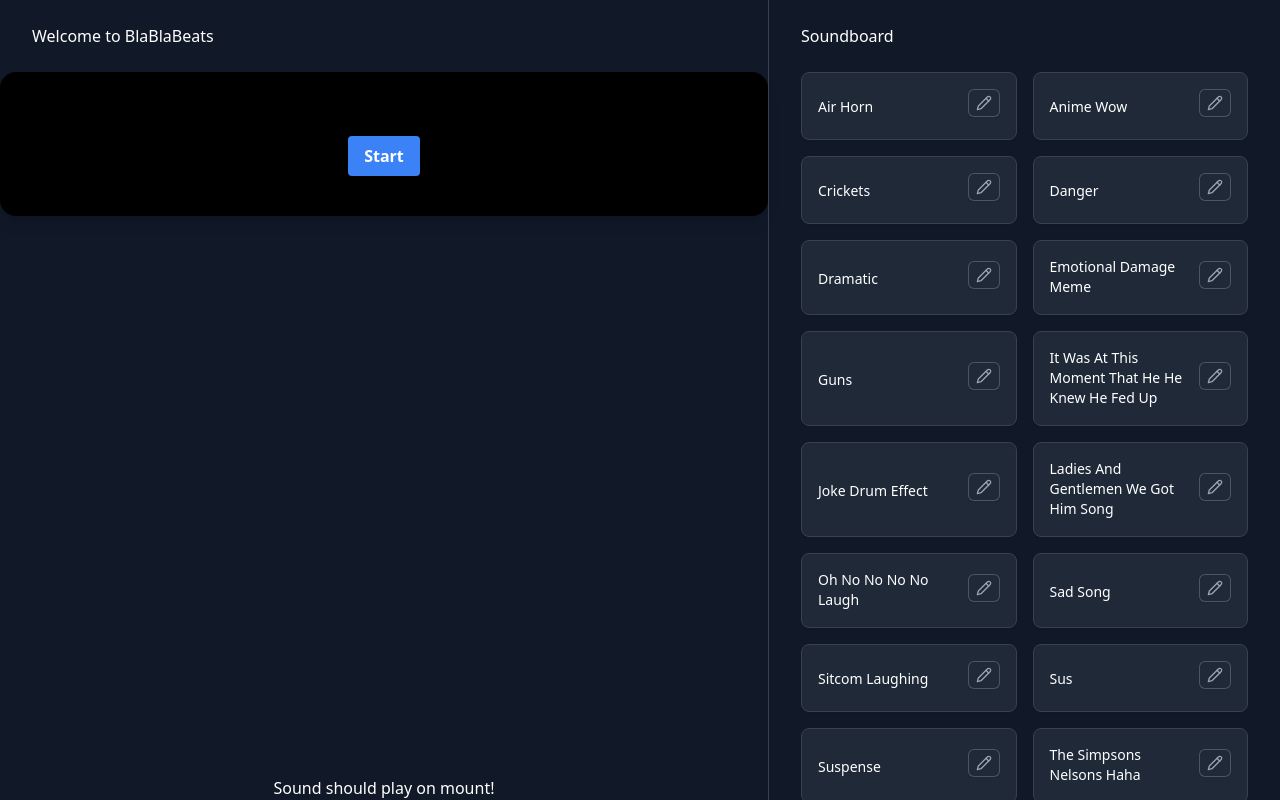
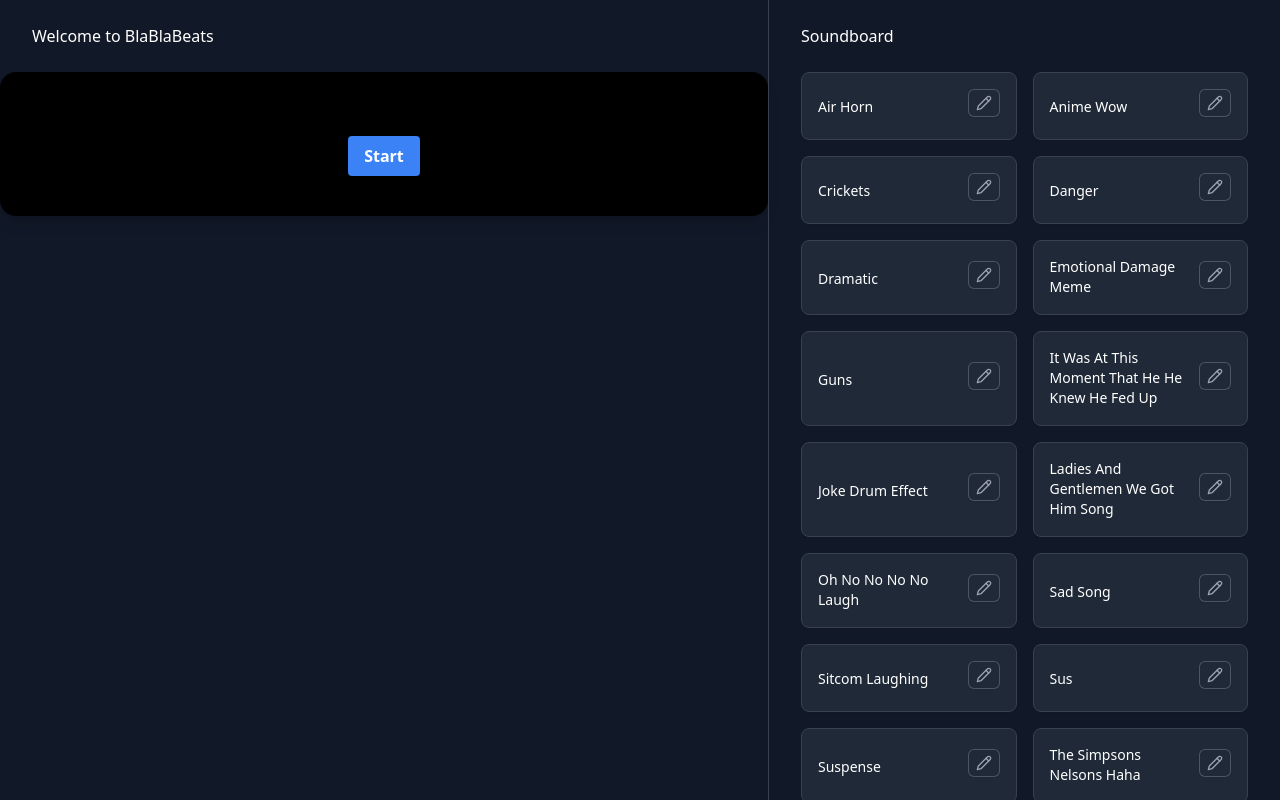
Before and after one commit to krishaamer/Blablabeats, a Next.js app in the folder blablabeats/: page / in a window 1280 px wide. Built offline with nearby package versions, Linux system fonts and the light colour scheme; a web font is replaced by a local one.

Commit message:
fix errors

```diff
--- a/blablabeats/app/components/AudioListener.tsx
+++ b/blablabeats/app/components/AudioListener.tsx
@@ -215,8 +215,8 @@ const AudioListener = () => {
   }
 
   return (
-    <div className="flex flex-1 flex-col items-center justify-center">
-      <div className="flex w-full flex-col rounded-2xl bg-black p-8 text-gray-800 shadow-lg">
+    <div className="flex h-full flex-1 flex-col items-center justify-center">
+      <div className="flex h-full w-full flex-1 flex-col rounded-2xl bg-black p-8 text-gray-800 shadow-lg">
         <div className="text-white">{transcript}</div>
         <div className="mt-6 flex items-center justify-center">
           {!isRecording ? (
--- a/blablabeats/app/components/AutoPlaySound.tsx
+++ b/blablabeats/app/components/AutoPlaySound.tsx
@@ -1,17 +1,13 @@
-import React, { useEffect } from 'react';
+import React, { useEffect } from 'react'
 
 function AutoPlaySound({ soundUrl }) {
   useEffect(() => {
-    if(!soundUrl) return;
-    const audio = new Audio(soundUrl);
-    audio.play();
-  }, [soundUrl]);  // Adding soundUrl to the dependency array
+    if (!soundUrl) return
+    const audio = new Audio(soundUrl)
+    audio.play()
+  }, [soundUrl]) // Adding soundUrl to the dependency array
 
-  return (
-    <div>
-      Sound should play on mount!
-    </div>
-  );
+  return <div />
 }
 
-export default AutoPlaySound;
+export default AutoPlaySound
--- a/blablabeats/app/components/EditBeatDialog.tsx
+++ b/blablabeats/app/components/EditBeatDialog.tsx
@@ -106,19 +106,17 @@ const EditBeatForm = ({ beat, onUpdate }) => {
               <>
                 <DialogHeader>
                   <DialogTitle className="mb-2">
-                    Regenerate Soundboard
+                    Custom Audio Prompt
                   </DialogTitle>
-                  <DialogDescription>
                   <FormField
                     control={form.control}
                     name="prompt"
                     render={({ field }) => (
                       <FormItem>
-                          <FormLabel>Prompt</FormLabel>
                         <FormControl>
                           <Textarea
                             autoFocus={true}
-                              placeholder="A laugh in the voice of Steve Carell"
+                            placeholder="e.g. A laugh in the voice of Steve Carell."
                             {...field}
                           />
                         </FormControl>
@@ -131,7 +129,6 @@ const EditBeatForm = ({ beat, onUpdate }) => {
                       </FormItem>
                     )}
                   />
-                  </DialogDescription>
                 </DialogHeader>
 
                 <DialogFooter>
--- a/blablabeats/app/page.tsx
+++ b/blablabeats/app/page.tsx
@@ -60,7 +60,7 @@ export default function Home() {
           {sounds.map((beat: any) => (
             <div
               key={beat.name}
-              className="relative flex items-center space-x-3 rounded-lg border border-gray-700 bg-gray-800 px-4 py-4 shadow-sm focus-within:ring-2 focus-within:ring-indigo-500 focus-within:ring-offset-2 hover:border-gray-700"
+              className="relative flex items-center space-x-3 rounded-lg border border-gray-700 bg-gray-800 px-4 py-4 shadow-sm focus-within:ring-2 focus-within:ring-indigo-500 focus-within:ring-offset-2 hover:border-gray-600"
             >
               {/* <div className="flex-shrink-0">
                 <div className="rounded-full text-3xl">{beat.emoji}</div>
```
Lines whose indentation alone changed are shown as unchanged.
